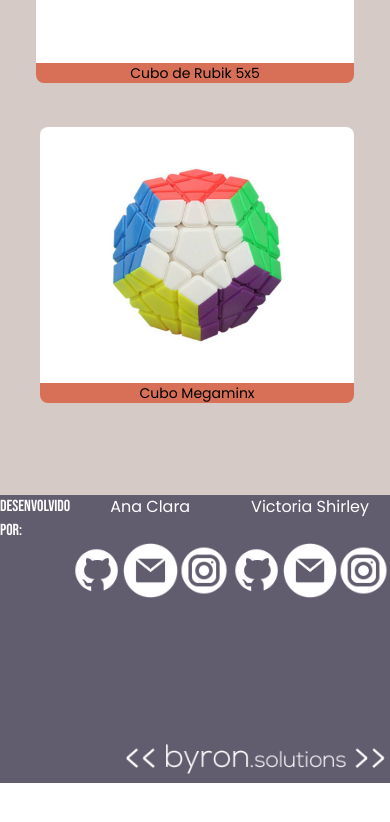
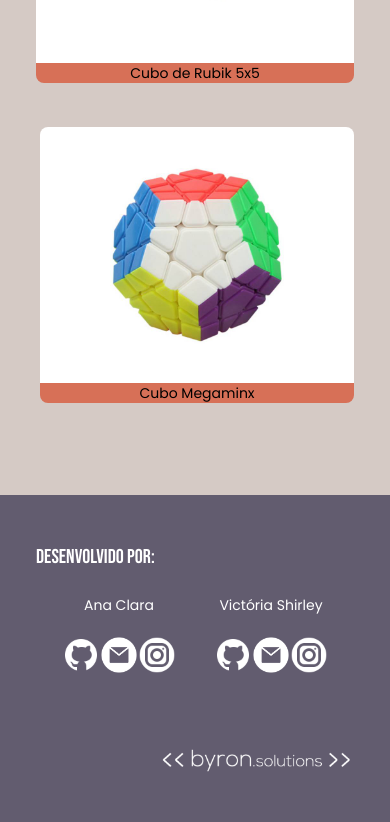
Before and after one commit to anacsalves/gato-ao-cubo, a Next.js app: page / in a window 390 px wide. Shown: the part 3250-4072 px from the top of the page. Before the commit the page ends 4033 px from the top, so only its background shows below. Built offline with nearby package versions, Linux system fonts and the light colour scheme.

Commit message:
Arrumando a responsividade do footer

```diff
--- a/src/app/components/Footer.tsx
+++ b/src/app/components/Footer.tsx
@@ -1,76 +1,110 @@
 import React from "react";
 
 export default function Footer() {
-  return(
+  return (
     <>
-
-    <div className="flex w-340 lg:h-96 md:h-80 bg-purple-dark relative">
-        <div className="h-72  lg:pr-24 md:px-8 lg:py-16 md:px-8">
-            <p className="lg:text-5xl md:text-2xl font-bebas text-white">DESENVOLVIDO POR:</p>
-        </div>
-        <div id="nomes" className="flex lg:gap-8 md:gap-4 lg:mr-4 md:mr-4 lg:mt-36 md:mt-28">
-        <div className="flex-row h-12  flex flex-col items-center" id="ana">
-                <div className="">
-                    <p className="font-poppins text-white lg:text-xl md:text-lg h-12 text-center">Ana Clara</p>
+      <footer className="font-poppins text-justify px-9 py-12 md:px-20 md:py-14 text-sm md:text-base lg:px-56 bg-purple-dark text-white">
+        <div className="mb-6 md:mb-12">
+          <p className="font-bebas text-xl md:text-3xl text-white">
+            DESENVOLVIDO POR:
+          </p>
         </div>
 
-                    <div id="redes-sociais" className="flex items-center justify-center h-20  ">
+        <div className="flex gap-9 md:gap-24 justify-center">
+          <div>
+            <p className="text-white md:text-lg lg:text-xl text-center">
+              Ana Clara
+            </p>
 
+
+            <div className="flex items-center justify-center h-20">
               <div className="flex flex-row">
                 <a target="blank" href="https://github.com/anacsalves">
-                            <img className="lg:h-16 md:10" src="./icon/icon-github.png" alt="imagem da logo do github" />
+                  <img
+                    className="h-10 md:h-16"
+                    src="./icon/icon-github.png"
+                    alt="Imagem da logo do GitHub"
+                  />
                 </a>
               </div>
               <div className="flex flex-row">
                 <a target="blank" href="mailto:anacsalves@unifei.edu.br">
-                            <img className="lg:h-14 md:10" src="./icon/icon-email.png.png" alt="imagem de um desenho de uma carta" />
+                  <img
+                    className="h-9 md:h-14"
+                    src="./icon/icon-email.png.png"
+                    alt="Imagem de um desenho de uma carta"
+                  />
                 </a>
               </div>
               <div className="flex flex-row">
-                         <a target="blank" href="https://www.instagram.com/anaclarasalves">
-                            <img className="lg:h-16 md:10" src="./icon/icon-instagram.png" alt="imagem da logo do instagram" />
+                <a
+                  target="blank"
+                  href="https://www.instagram.com/anaclarasalves"
+                >
+                  <img
+                    className=" h-10 md:h-16"
+                    src="./icon/icon-instagram.png"
+                    alt="Imagem da logo do Instagram"
+                  />
                 </a>
               </div>
-
             </div>
           </div>
 
-            <div className="flex-row h-12  flex flex-col items-center" id="vic">
-                <div className="">
-                    <p className="font-poppins text-white lg:text-xl md:text-lg h-12 text-center">Victoria Shirley</p>
-                </div>
+          <div>
+            <div>
+              <p className="text-white md:text-lg lg:text-xl text-center">
+                Victória Shirley
+              </p>
 
-                    <div id="redes-sociais" className="flex items-center justify-center h-20  ">
-
+              <div className="flex items-center justify-center h-20">
                 <div className="flex flex-row">
                   <a target="blank" href="https://github.com/victoriashirley">
-                            <img className="lg:h-16 md:10" src="./icon/icon-github.png" alt="imagem da logo do github" />
+                    <img
+                      className="h-10 md:h-16"
+                      src="./icon/icon-github.png"
+                      alt="Imagem da logo do GitHub"
+                    />
                   </a>
                 </div>
                 <div className="flex flex-row">
                   <a target="blank" href="mailto:victoriacatshirley@gmail.com">
-                            <img className="lg:h-14 md:10" src="./icon/icon-email.png.png" alt="desenho deuma cartas" />
+                    <img
+                      className="h-9 md:h-14"
+                      src="./icon/icon-email.png.png"
+                      alt="Imagem de um desenho de uma carta"
+                    />
                   </a>
                 </div>
                 <div className="flex flex-row">
-                        <a target="blank" href="https://www.instagram.com/viihsilva0312">
-                            <img className="lg:h-16 md:10" src="./icon/icon-instagram.png" alt="imagem da logo do instagram" />
+                  <a
+                    target="blank"
+                    href="https://www.instagram.com/viihsilva0312"
+                  >
+                    <img
+                      className=" h-10 md:h-16"
+                      src="./icon/icon-instagram.png"
+                      alt="Imagem da logo do Instagram"
+                    />
                   </a>
                 </div>
-
+              </div>
             </div>
           </div>
         </div>
 
-        <div className="flex absolute bottom-0 right-0 lg:mb-12 md:mb-6 lg:mr-24 md:mr-5" >
+        <div className="flex flex-col items-end mt-12 md:mt-16">
           <a target="blank" href="https://www.byronsolutions.com/">
-        <picture className="" >
-            <img className="h-12 px-240 py-88 " src="./img/logo-byron.png" alt="imagem da logo da byron.solutions" />
+            <picture className="">
+              <img
+                className="w-48 md:w-64"
+                src="./img/logo-byron.png"
+                alt="imagem da logo da byron.solutions"
+              />
             </picture>
           </a>
         </div>
-    </div>
-
+      </footer>
     </>
-  )
+  );
 }
--- a/src/app/layout.tsx
+++ b/src/app/layout.tsx
@@ -24,7 +24,7 @@ export default function RootLayout({
       <body className={inter.className}>
         <Header />
         {children}
-        <Footer/>
+        <Footer />
       </body>
     </html>
   );
```
Lines whose indentation alone changed are shown as unchanged.
